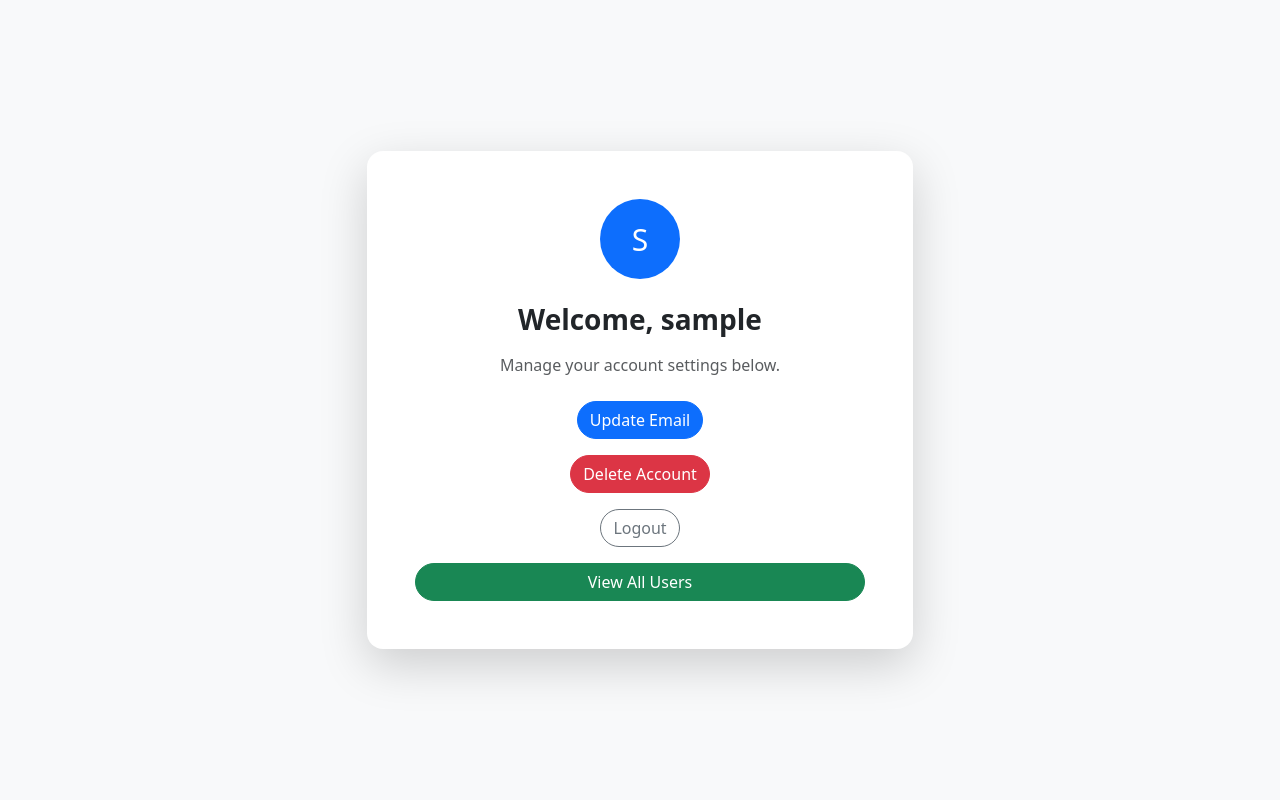
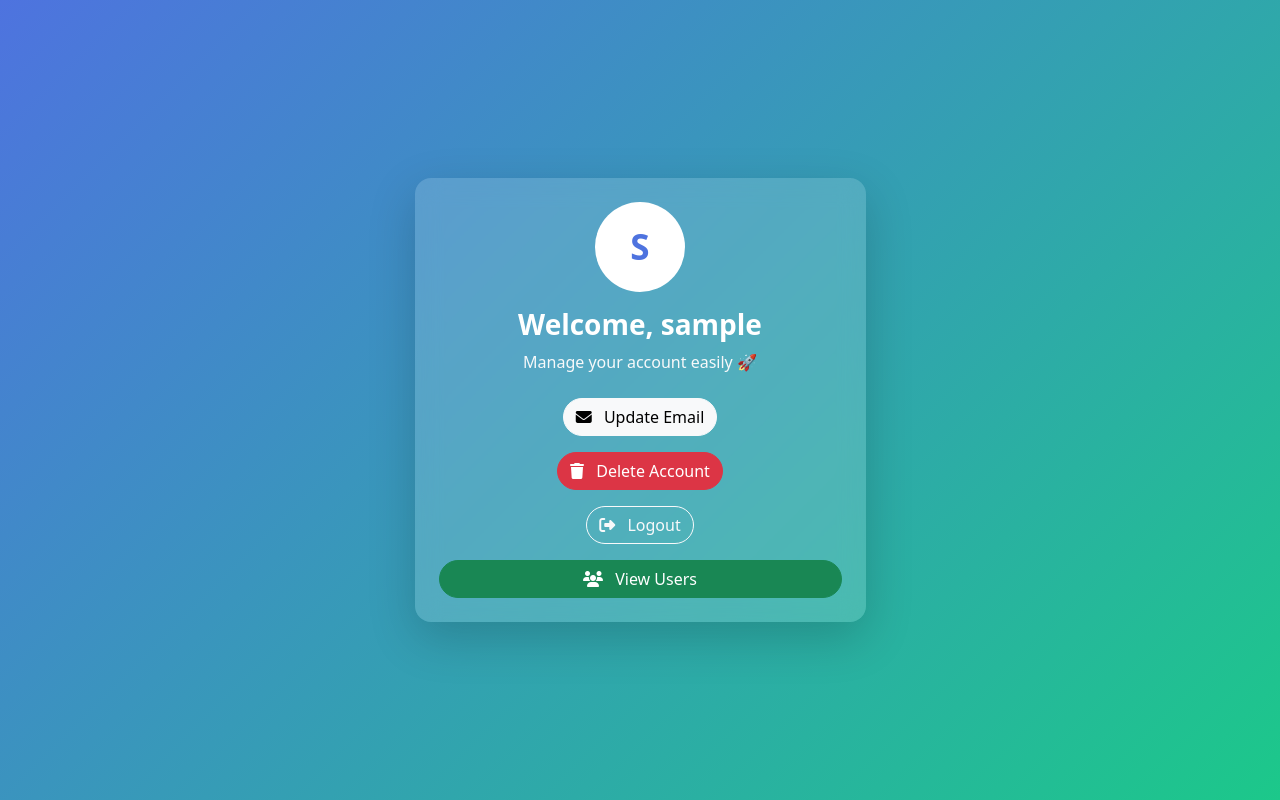
Before and after one commit to arpit-varshney1/social-post1, a Flask app: a page that uses templates/dashboard.html in a window 1280 px wide. Run offline with Flask 3, Linux system fonts and the light colour scheme; the visitor is signed in with stand-in values (Sample User, id 1).

Commit message:
Update dashboard.html

```diff
--- a/templates/dashboard.html
+++ b/templates/dashboard.html
@@ -1,98 +1,103 @@
-<!-- <html>
-
-<head>
-</head>
-
-<body>
-    <h1> Welocome, {{ user_id }} to your Dashboard!</h1>
-    <form method="post" action="/logout">
-        <input type="submit" value="Logout">
-    </form>
-    <form method="post" action="/delete_account/{{ user_id }}">
-        <input type="submit" value="Delete Account">
-    </form>
-    <form method="get" action="/update_email/{{ user_id }}">
-        <input type="submit" value="Update Email">
-    </form>
-    <a href="{{ url_for('fetch_all') }}">List Users</a>
-
-</body>
-
-</html> -->
-
 <!DOCTYPE html>
 <html lang="en">
-
 <head>
     <meta charset="UTF-8">
     <title>Dashboard</title>
 
-    <!-- Bootstrap 5 -->
+    <!-- Bootstrap -->
     <link href="https://cdn.jsdelivr.net/npm/bootstrap@5.3.2/dist/css/bootstrap.min.css" rel="stylesheet">
+
+    <!-- Icons -->
+    <link href="https://cdnjs.cloudflare.com/ajax/libs/font-awesome/6.5.0/css/all.min.css" rel="stylesheet">
+
+    <style>
+        body {
+            background: linear-gradient(135deg, #4e73df, #1cc88a);
+            min-height: 100vh;
+        }
+
+        .card {
+            backdrop-filter: blur(12px);
+            background: rgba(255, 255, 255, 0.15);
+            border: none;
+            color: white;
+        }
+
+        .avatar {
+            width: 90px;
+            height: 90px;
+            font-size: 35px;
+            background: white;
+            color: #4e73df;
+            border-radius: 50%;
+            display: flex;
+            align-items: center;
+            justify-content: center;
+            font-weight: bold;
+        }
+
+        .btn-custom {
+            border-radius: 50px;
+            font-weight: 500;
+        }
+
+        .btn-custom i {
+            margin-right: 8px;
+        }
+    </style>
 </head>
 
-<body class="bg-light d-flex align-items-center" style="min-height: 100vh;">
+<body class="d-flex align-items-center justify-content-center">
 
     <div class="container">
+        <div class="row justify-content-center">
+            <div class="col-md-5">
 
-        <div class="row justify-content-center">
-            <div class="col-md-6">
-
-                <div class="card shadow-lg border-0 rounded-4">
-                    <div class="card-body p-5 text-center">
+                <div class="card shadow-lg rounded-4 p-4 text-center">
 
                     <!-- Avatar -->
-                        <div class="mb-4">
-                            <div class="bg-primary text-white rounded-circle d-inline-flex
-                                    align-items-center justify-content-center"
-                                style="width:80px;height:80px;font-size:30px;">
+                    <div class="d-flex justify-content-center mb-3">
+                        <div class="avatar">
                             {{ current_user[0].upper() }}
                         </div>
                     </div>
 
-                        <h3 class="fw-bold mb-3">
-                            Welcome, {{ current_user }}
-                        </h3>
+                    <!-- Welcome -->
+                    <h3 class="fw-bold">Welcome, {{ current_user }}</h3>
+                    <p class="text-light mb-4">Manage your account easily 🚀</p>
 
-                        <p class="text-muted mb-4">
-                            Manage your account settings below.
-                        </p>
-
-                        <!-- Action Buttons -->
+                    <!-- Buttons -->
                     <div class="d-grid gap-3">
 
                         <form method="get" action="/update_email/{{ user_id }}">
-                                <button class="btn btn-primary rounded-pill">
-                                    Update Email
+                            <button class="btn btn-light btn-custom">
+                                <i class="fas fa-envelope"></i> Update Email
                             </button>
                         </form>
 
                         <form method="post" action="/delete_account/{{ user_id }}">
-                                <button class="btn btn-danger rounded-pill">
-                                    Delete Account
+                            <button class="btn btn-danger btn-custom">
+                                <i class="fas fa-trash"></i> Delete Account
                             </button>
                         </form>
 
                         <form method="post" action="/logout">
-                                <button class="btn btn-outline-secondary rounded-pill">
-                                    Logout
+                            <button class="btn btn-outline-light btn-custom">
+                                <i class="fas fa-sign-out-alt"></i> Logout
                             </button>
                         </form>
 
-                            <a href="{{ url_for('fetch_all') }}" class="btn btn-success rounded-pill">
-                                View All Users
+                        <a href="{{ url_for('fetch_all') }}" class="btn btn-success btn-custom">
+                            <i class="fas fa-users"></i> View Users
                         </a>
 
                     </div>
 
                 </div>
-                </div>
 
             </div>
         </div>
-
     </div>
 
 </body>
-
 </html>
```
Lines whose indentation alone changed are shown as unchanged.
